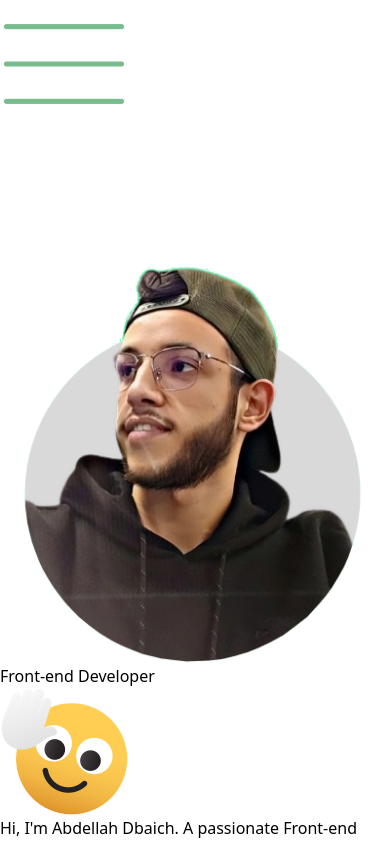
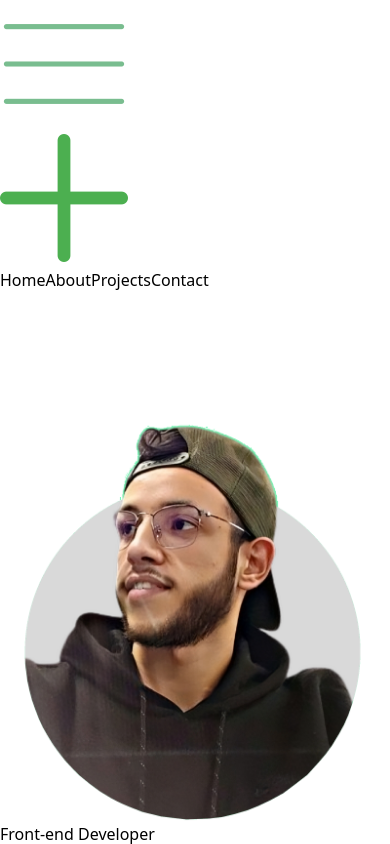
Before and after one commit to Borex5r3/portfolio, a React (Vite) app: page / in a window 390 px wide. Shown: the top 844 px of the page. Built offline with nearby package versions, Linux system fonts and the light colour scheme.

Commit message:
adding animation to the side bar and fixing the scroll problem on it

```diff
--- a/package.json
+++ b/package.json
@@ -18,7 +18,8 @@
     "react": "^18.2.0",
     "react-dom": "^18.2.0",
     "react-hook-form": "^7.49.3",
-    "react-responsive": "^9.0.2"
+    "react-responsive": "^9.0.2",
+    "react-router-dom": "^6.21.3"
   },
   "devDependencies": {
     "@types/react": "^18.2.43",
--- a/src/App.tsx
+++ b/src/App.tsx
@@ -13,7 +13,7 @@ function App() {
   return (
     <>
       <Home />
-      <AboutMe />
+      <AboutMe/>
       <Projects />
       <ContactMe />
       <Footer />
--- a/src/components/LinkAndGit.tsx
+++ b/src/components/LinkAndGit.tsx
@@ -1,8 +1,6 @@
 import React from "react";
 
-function LinkAndGit({mobileIconWidth, deskIconWidth}) {
-  console.log(mobileIconWidth);
-
+function LinkAndGit({ mobileIconWidth, deskIconWidth }) {
   return (
     <div className="flex justify-between self-start w-max space-x-[10px] 2xl:space-x-[30px]">
       <a
--- a/src/pages/about me/AboutMe.tsx
+++ b/src/pages/about me/AboutMe.tsx
@@ -2,7 +2,7 @@ import React from "react";
 
 function AboutMe() {
   return (
-    <div className="h-[637px] min-w-[280px] bg-black flex flex-col lg:flex-row lg:space-y-0 lg:px-[15vw] items-center pt-[86px] pb-[46px] space-y-[59px] lg:space-x-[67px] px-[23px]">
+    <div className="h-[637px] min-w-[280px] bg-black flex flex-col lg:flex-row lg:space-y-0 lg:px-[15vw] items-center pt-[86px] pb-[46px] space-y-[59px] lg:space-x-[67px] px-[23px]" id="about">
       <img
         src="/src/assets/cat-pc.jpeg"
         alt=""
--- a/src/pages/contact me/ContactMe.tsx
+++ b/src/pages/contact me/ContactMe.tsx
@@ -35,7 +35,7 @@ function ContactMe() {
     setEmailValue("");
   };
   return (
-    <div className="h-[736px] min-w-[280px] flex flex-col bg-black text-[#C8C8C8] items-center pt-[86px] pb-[46px] px-[23px] lg:px-[15vw] font-light space-y-[50px]">
+    <div className="h-[736px] min-w-[280px] flex flex-col bg-black text-[#C8C8C8] items-center pt-[86px] pb-[46px] px-[23px] lg:px-[15vw] font-light space-y-[50px]" id="contact">
       <Intro />
       <form
         className="w-full flex flex-col space-y-[35px]"
--- a/src/pages/home/Home.tsx
+++ b/src/pages/home/Home.tsx
@@ -21,13 +21,13 @@ const Home = () => {
   return (
     <div
       className={`relative h-screen lg:h-screen w-full bg-[url('/src/assets/home-bg-green.jpg')] bg-cover bg-center min-w-[280px]`}
-    >
-      <NavBar isMobile={isMobile} handleSideBar={handleSideBar} />
+    id="home">
+      <NavBar isMobile={isMobile} handleSideBar={handleSideBar} showSideBar={showSideBar}/>
+      {isMobile && <SideBar handleSideBar={handleSideBar} showSideBar={showSideBar} />}
       <div className="absolute flex flex-col  items-center lg:px-[15vw] top-[100px] lg:top-[25%] w-full space-y-[20px] lg:space-y-[49px] text-[#C8C8C8]">
         <Content />
         <TechStack />
       </div>
-      {isMobile && showSideBar && <SideBar handleSideBar={handleSideBar} />}
       <div
         className={`h-screen lg:h-screen w-full bg-black bg-opacity-30 min-w-[280px]`}
       ></div>
--- a/src/pages/home/NavBar.tsx
+++ b/src/pages/home/NavBar.tsx
@@ -1,26 +1,32 @@
 import React from "react";
 import menu from "/src/assets/menu.png";
 
-export function NavBar({ isMobile, handleSideBar }) {
+export function NavBar({ isMobile, handleSideBar, showSideBar }) {
+  console.log(showSideBar);
+
   return (
-    <div className="absolute h-[80px] w-full flex justify-end lg:justify-center items-center px-[23px]">
+    <div className={`${showSideBar ? "hidden" : "fixed"} h-[80px] w-full flex justify-end lg:justify-center items-center px-[23px] z-50`}>
       {isMobile ? (
         <button onClick={handleSideBar}>
-          <img src={menu} alt="" className="w-[30px] h-[30px]" />
+          <img
+            src={menu}
+            alt=""
+            className={`w-[30px] h-[30px] hover:rotate-180 transition-transform duration-300 ease-in-out`}
+          />
         </button>
       ) : (
         <div className="text-[30px] text-[#C8C8C8] flex space-x-[55px]">
           <button className="hover:border-b-2 hover:text-[#FFF] border-[#7AFBB9]">
-            Home
+            <a href="#home">Home</a>
           </button>
           <button className="hover:border-b-2 hover:text-[#FFF] border-[#7AFBB9]">
-            About
+            <a href="#about">About</a>
           </button>
           <button className="hover:border-b-2 hover:text-[#FFF] border-[#7AFBB9]">
-            Projects
+            <a href="#projects">Projects</a>
           </button>
           <button className="hover:border-b-2 hover:text-[#FFF] border-[#7AFBB9]">
-            Contact
+            <a href="#contact">Contact</a>
           </button>
         </div>
       )}
--- a/src/pages/home/SideBar.tsx
+++ b/src/pages/home/SideBar.tsx
@@ -1,7 +1,7 @@
 import React from "react";
-export function SideBar({ handleSideBar }) {
+export function SideBar({ handleSideBar, showSideBar }) {
   return (
-    <div className="fixed min-w-[280px] w-full h-screen bg-[#262626]">
+    <div className={`fixed min-w-[280px] w-full h-screen bg-[#262626] z-50 scale-x-0 ${showSideBar ? 'scale-x-100' : 'scale-x-0'} transition-transform duration-300 origin-left ease-in-out`}>
       <div className="absolute w-full h-[80px] flex justify-end items-center px-[23px]">
         <button onClick={handleSideBar}>
           <img
@@ -12,10 +12,18 @@ export function SideBar({ handleSideBar }) {
         </button>
       </div>
       <div className="text-[31px] text-[#C8C8C8] h-full flex flex-col items-center justify-center space-y-[20px]">
-        <button className="hover:text-[#7AFBB9]">Home</button>
-        <button className="hover:text-[#7AFBB9]">About</button>
-        <button className="hover:text-[#7AFBB9]">Projects</button>
-        <button className="hover:text-[#7AFBB9]">Contact</button>
+        <button className="hover:text-[#7AFBB9]" onClick={handleSideBar}>
+          <a href="#home">Home</a>
+        </button>
+        <button className="hover:text-[#7AFBB9]" onClick={handleSideBar}>
+          <a href="#about">About</a>
+        </button>
+        <button className="hover:text-[#7AFBB9]" onClick={handleSideBar}>
+          <a href="#projects">Projects</a>
+        </button>
+        <button className="hover:text-[#7AFBB9]" onClick={handleSideBar}>
+          <a href="#contact">Contact</a>
+        </button>
       </div>
     </div>
   );
--- a/src/pages/projects/ProjectContainer.tsx
+++ b/src/pages/projects/ProjectContainer.tsx
@@ -30,7 +30,7 @@ function ProjectContainer({
         <p>{content}</p>
         <div className="flex justify-center lg:justify-start space-x-[17px] lg:space-x-[25px] text-[#C8C8C8] text-center lg:text-[20px] font-light">
           {demoLink ? (
-            <div className="flex rounded-[10px] border-2 border-[#C8C8C8] items-center px-[15px] py-[13px] hover:text-[#7AFBB9] transition-all ease-in-out duration-200 relative z-10 group hover:border-[#7AFBB9] ">
+            <div className="flex rounded-[10px] border-2 border-[#C8C8C8] items-center px-[15px] py-[13px] hover:text-[#7AFBB9] transition-all ease-in-out duration-300 relative z-10 group hover:border-[#7AFBB9] ">
               <a
                 href={demoLink}
                 target="_blank"
@@ -38,12 +38,12 @@ function ProjectContainer({
               >
                 Demo Link
               </a>
-              <div className="absolute top-0 bottom-0 left-0 right-0 bg-[#7AFBB9] -z-10 scale-x-0 group-hover:scale-x-100 transition-transform ease-in-out duration-200 rounded-[6px] origin-left"></div>
+              <div className="absolute top-0 bottom-0 left-0 right-0 bg-[#7AFBB9] -z-10 scale-x-0 group-hover:scale-x-100 transition-transform ease-in-out duration-300 rounded-[6px] origin-left"></div>
             </div>
           ) : (
             ""
           )}
-          <div className="flex rounded-[10px] border-2 border-[#C8C8C8] items-center px-[10px] py-[10px] hover:border-[#7AFBB9]  hover:text-[#7AFBB9] transition-colors duration-200 ease-in-out relative z-10 group">
+          <div className="flex rounded-[10px] border-2 border-[#C8C8C8] items-center px-[10px] py-[10px] hover:border-[#7AFBB9]  hover:text-[#7AFBB9] transition-colors duration-300 ease-in-out relative z-10 group">
             <a
               href={codeLink}
               target="_blank"
--- a/src/pages/projects/Projects.tsx
+++ b/src/pages/projects/Projects.tsx
@@ -5,7 +5,7 @@ import React from "react";
 function Projects() {
   return (
     <>
-      <div className="relative flex h-[2616px] lg:h-[4000px] xl:h-[3500px] 2xl:h-[3100px] bg-[url('assets/projects-bg-green-and-black.jpg')] bg-cover bg-center w-full min-w-[280px]">
+      <div className="relative flex h-[2616px] lg:h-[4000px] xl:h-[3500px] 2xl:h-[3100px] bg-[url('assets/projects-bg-green-and-black.jpg')] bg-cover bg-center w-full min-w-[280px]" id="projects">
         <div className="absolute pt-[86px] pb-[46px] flex flex-col text-[#C8C8C8] text-[15px] lg:text-[20px] items-center lg:items-start text-center lg:text-start w-full h-full px-[23px] lg:px-[15vw]">
           <Intro />
           <Content />
```
Also changed, not shown: 1 other file (tests, documents, lock files or other folders).
